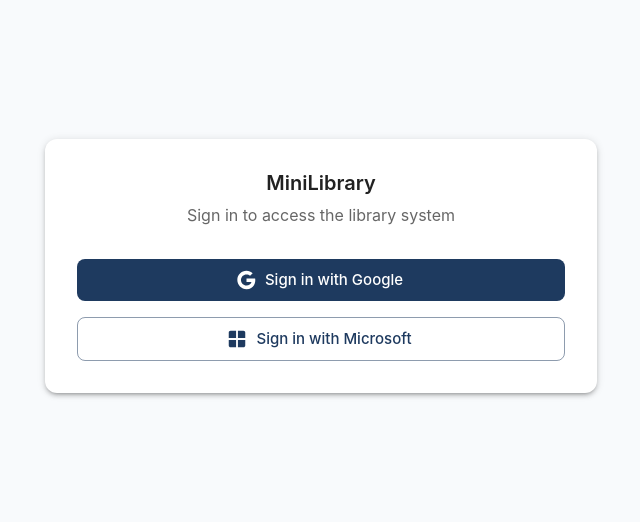
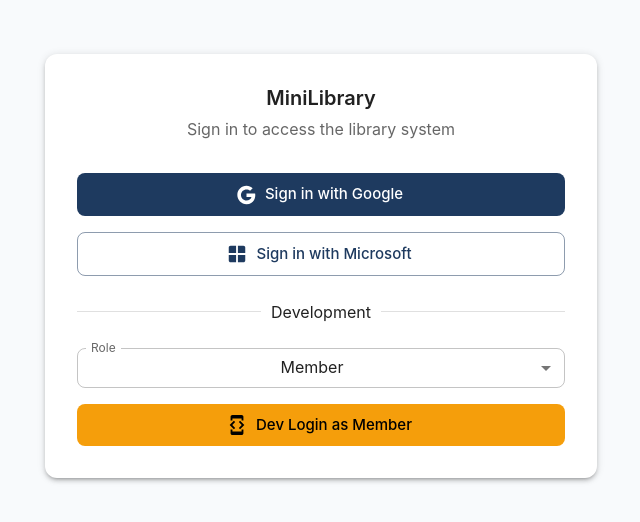
Before and after one commit to VaroJulio/MiniLibrary, a React (Vite) app in the folder src/MiniLibrary.Web/: page /login in a window 1280 px wide. Shown: the part 134-656 px from the top of the page, without its empty margins (319-959 px from the left). Built offline with nearby package versions, Linux system fonts and the light colour scheme; no server answers.

Commit message:
feat(web): add Dev Login button with role selector
Adds a Development section to the login page with a role dropdown
(Admin, Librarian, Member) and a Dev Login button that authenticates
via the /api/auth/dev-token endpoint without OAuth.

```diff
--- a/src/MiniLibrary.Web/src/features/auth/LoginPage.tsx
+++ b/src/MiniLibrary.Web/src/features/auth/LoginPage.tsx
@@ -1,17 +1,21 @@
-import { Box, Button, Container, Paper, Typography, Stack } from '@mui/material';
+import { Box, Button, Container, Paper, Typography, Stack, Divider, Select, MenuItem, FormControl, InputLabel } from '@mui/material';
 import GoogleIcon from '@mui/icons-material/Google';
 import MicrosoftIcon from '@mui/icons-material/Window';
+import DeveloperModeIcon from '@mui/icons-material/DeveloperMode';
+import { useState } from 'react';
+import { useAuth } from './AuthContext';
 
 export default function LoginPage() {
   const apiBaseUrl = import.meta.env.VITE_API_BASE_URL ?? '';
+  const { handleCallback } = useAuth();
+  const [devRole, setDevRole] = useState<string>('Member');
+  const [devLoading, setDevLoading] = useState(false);
 
   // Determine the auth base URL:
   // - If VITE_API_BASE_URL is a full URL (Azure), extract the origin
   // - If relative (/api), use the current API server directly
   const getAuthUrl = () => {
     if (apiBaseUrl.startsWith('http')) {
-      // Azure: VITE_API_BASE_URL = "https://minilibrary-api.xxx.azurecontainerapps.io/api"
-      // Extract origin: "https://minilibrary-api.xxx.azurecontainerapps.io"
       try {
         const url = new URL(apiBaseUrl);
         return url.origin;
@@ -19,7 +23,6 @@
         return 'http://localhost:5000';
       }
     }
-    // Local: VITE_API_BASE_URL = "/api" → use localhost:5000 directly
     return 'http://localhost:5000';
   };
 
@@ -31,6 +34,29 @@
 
   const handleMicrosoftLogin = () => {
     window.location.href = `${authUrl}/api/auth/login/microsoft`;
+  };
+
+  const handleDevLogin = async () => {
+    setDevLoading(true);
+    try {
+      const baseUrl = apiBaseUrl || '/api';
+      const response = await fetch(`${baseUrl}/auth/dev-token`, {
+        method: 'POST',
+        headers: { 'Content-Type': 'application/json' },
+        body: JSON.stringify({ role: devRole }),
+      });
+      if (response.ok) {
+        const data = await response.json();
+        handleCallback(data.accessToken, data.refreshToken);
+        window.location.href = '/';
+      } else {
+        alert('Dev tokens are disabled on this server.');
+      }
+    } catch (err) {
+      alert('Failed to connect to API. Is it running?');
+    } finally {
+      setDevLoading(false);
+    }
   };
 
   return (
@@ -71,6 +97,34 @@
               Sign in with Microsoft
             </Button>
           </Stack>
+
+          <Divider sx={{ my: 3 }}>Development</Divider>
+
+          <Stack spacing={2}>
+            <FormControl fullWidth size="small">
+              <InputLabel>Role</InputLabel>
+              <Select
+                value={devRole}
+                label="Role"
+                onChange={(e) => setDevRole(e.target.value)}
+              >
+                <MenuItem value="Admin">Admin</MenuItem>
+                <MenuItem value="Librarian">Librarian</MenuItem>
+                <MenuItem value="Member">Member</MenuItem>
+              </Select>
+            </FormControl>
+            <Button
+              variant="contained"
+              color="secondary"
+              size="large"
+              startIcon={<DeveloperModeIcon />}
+              onClick={handleDevLogin}
+              disabled={devLoading}
+              fullWidth
+            >
+              {devLoading ? 'Signing in...' : `Dev Login as ${devRole}`}
+            </Button>
+          </Stack>
         </Paper>
       </Box>
     </Container>
```
